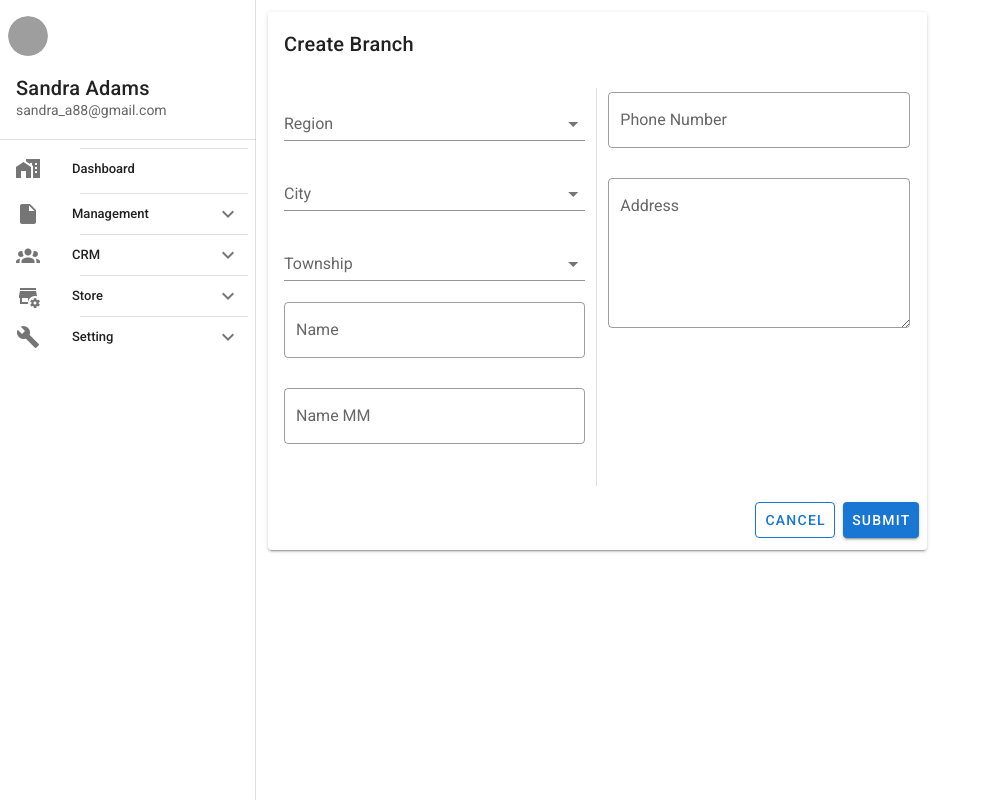
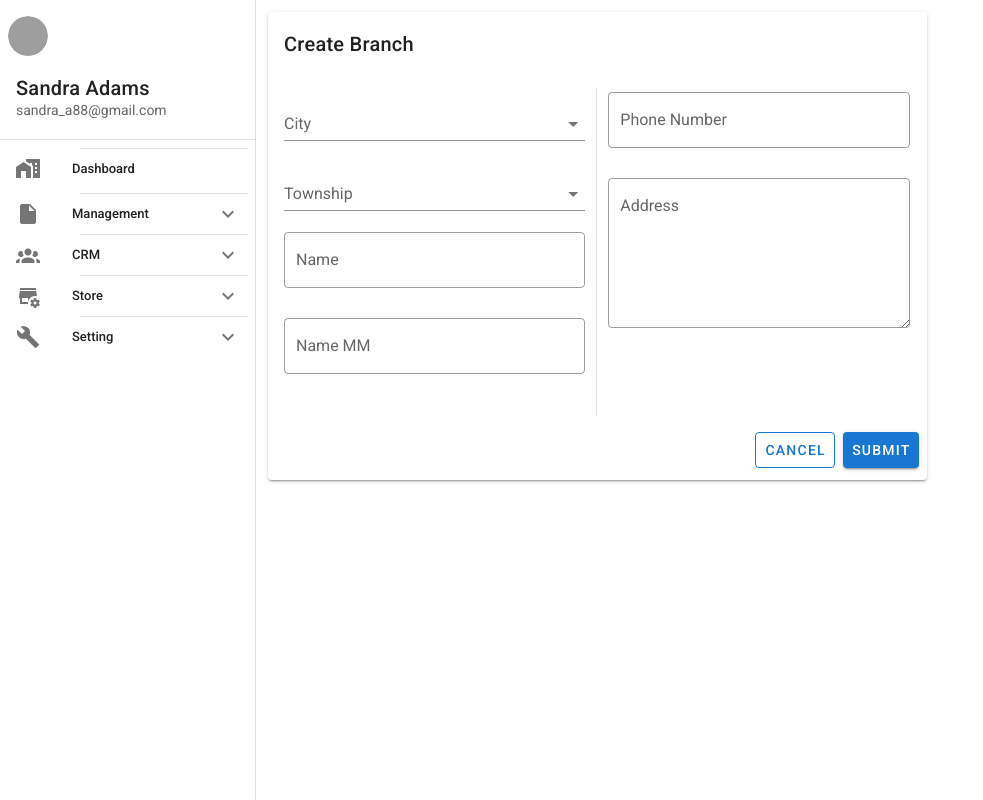
Before and after one commit to ariesArch/konthal_shop_dashboard, a Nuxt app: page /management/branches/create in a window 1280 px wide. Shown: the whole page, without its empty margins (0-983 px from the left). Built offline with nearby package versions, Linux system fonts and the light colour scheme; grey boxes are pictures that could not be loaded.

Commit message:
fix branch

```diff
--- a/components/button/formButton.vue
+++ b/components/button/formButton.vue
@@ -1,6 +1,6 @@
 <template>
   <v-card-actions class="justify-end">
-    <v-btn type="button" color="primary" outlined>
+    <v-btn type="button" color="primary" outlined @click="goBack">
       Cancel
     </v-btn>
     <v-btn type="submit" color="primary" class="my-1" :disabled="disabled">
@@ -15,6 +15,11 @@ export default {
       type: Boolean,
       default: false
     }
+  },
+  methods: {
+    goBack () {
+      return this.$router.go('-1')
+    }
   }
 }
 </script>
--- a/nuxt.config.js
+++ b/nuxt.config.js
@@ -79,7 +79,12 @@ export default {
     strategies: {
       laravelSanctum: {
         provider: 'laravel/sanctum',
-        url: process.env.BASE_URL
+        url: process.env.BASE_URL,
+        endpoints: {
+          login: {
+            url: 'auth/login', method: 'POST'
+          }
+        }
       }
     }
   },
--- a/pages/index.vue
+++ b/pages/index.vue
@@ -68,9 +68,8 @@ export default {
       }
       const payload = { email: this.email, password: this.password }
       // const { owner, status } = (await this.$axios.post('/auth/login', payload)).data
-      const { owner, status } = await this.$auth.loginWith('local', {
-        data: payload,
-        methods: 'POST'
+      const { owner, status } = await this.$auth.loginWith('laravelSanctum', {
+        data: payload
       }).data
       if (status === 1) {
         console.log(owner)
--- a/pages/management/branches/create.vue
+++ b/pages/management/branches/create.vue
@@ -9,16 +9,6 @@
               <v-card-text>
                 <div class="row">
                   <div class="col-md-6">
-                    <validation-provider v-slot="{errors}" rules="required" name="Region">
-                      <v-autocomplete
-                        v-model="form.region_id"
-                        :items="regions"
-                        item-text="name"
-                        item-value="id"
-                        :error-messages="errors"
-                        label="Region"
-                      />
-                    </validation-provider>
                     <validation-provider v-slot="{errors}" rules="required" name="City">
                       <v-autocomplete
                         v-model="form.city_id"
@@ -76,11 +66,9 @@ export default {
   },
   layout: 'dashboard',
   data: () => ({
-    regions: [],
     cities: [],
     townships: [],
     form: {
-      region_id: '',
       city_id: '',
       township_id: '',
       name: '',
@@ -90,13 +78,10 @@ export default {
     isSubmitting: false
   }),
   async mounted () {
-    const regions = await localforage.getItem('stored:regions')
     const cities = await localforage.getItem('stored:cities')
     const townships = await localforage.getItem('stored:townships')
-    this.regions = regions
     this.cities = cities
     this.townships = townships
-    console.log(regions)
   },
   methods: {
     async onSubmit () {
@@ -104,14 +89,15 @@ export default {
       const isErrorFree = await this.$refs.observer.validate()
       if (!isErrorFree) {
         this.isSubmitting = false
+        return
       }
       //
       const payload = { ...this.form }
       const { status } = (await this.$axios.post('/branches', payload)).data
       if (status === 1) {
-        this.router.push('/management/branches')
+        this.$router.push('/management/branches')
       }
-      // this.isSubmitting = false
+      this.isSubmitting = false
     }
   }
 }
```
